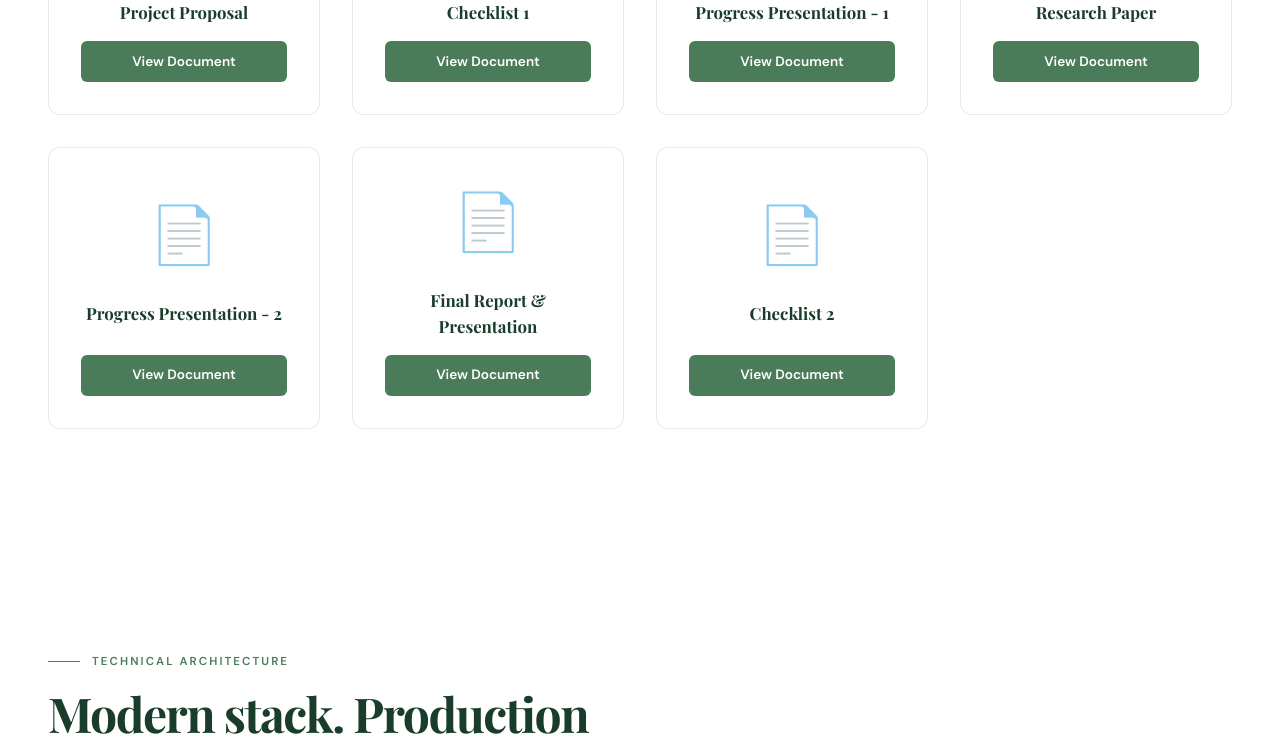
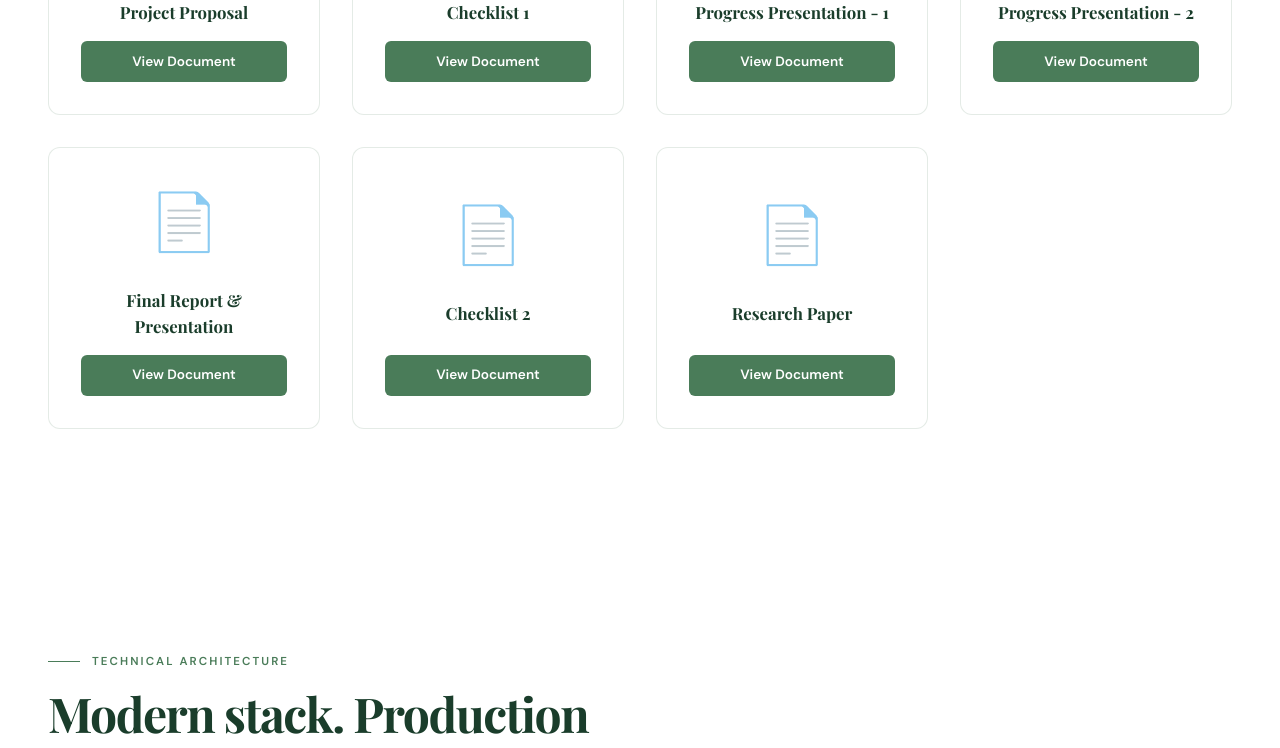
Before and after one commit to malmiwithanage/cinogrow, a Next.js app in the folder my-app/: page / in a window 1280 px wide. Shown: the part 9906-10654 px from the top of the page. Built offline with nearby package versions, Linux system fonts and the light colour scheme; a web font is replaced by a local one.

Commit message:
feat: update document links for improved accessibility and organization

```diff
--- a/my-app/app/page.tsx
+++ b/my-app/app/page.tsx
@@ -81,13 +81,13 @@ export default function Home() {
   ];
 
   const documents = [
-    { title: "Project Proposal", href: "#" },
-    { title: "Checklist 1", href: "https://drive.google.com/drive/folders/1mCAk48nYa5FuWk9TTrsDD0mohRL5en0j?usp=sharing" },
-    { title: "Progress Presentation - 1", href: "https://docs.google.com/presentation/d/1OVgnjAQvKdpIQSpeOWP39mOmEBx68j6U/edit?usp=sharing&ouid=107772606799815702297&rtpof=true&sd=true" },
+    { title: "Project Proposal", href: "https://drive.google.com/drive/folders/1YaZrzMXIkn1NG0HsrT8mIARBVUFQc_ho" },
+    { title: "Checklist 1", href: "https://drive.google.com/drive/folders/1Xue1jWuSXWUXE-h6sDlVjq8pPdNukUIb?usp=sharing" },
+    { title: "Progress Presentation - 1", href: "https://drive.google.com/file/d/1USebwi98WGmgTetNZ5Uppd-d1h0phydd/view?usp=sharing" },
+    { title: "Progress Presentation - 2", href: "https://drive.google.com/file/d/1KxQvXsZhFrd7EY1PC43h1CNPxvM9Knhz/view?usp=sharing" },
+    { title: "Final Report & Presentation", href: "https://drive.google.com/drive/folders/1KltGdBX7EubXECDrSngbb_gvo_p2wJet?usp=sharing" },
+    { title: "Checklist 2", href: "https://drive.google.com/drive/folders/1Yl10rMniYXg_7dY_idzDr5U7t5EFhgYU?usp=sharing" },
     { title: "Research Paper", href: "#" },
-    { title: "Progress Presentation - 2", href: "#" },
-    { title: "Final Report & Presentation", href: "#" },
-    { title: "Checklist 2", href: "#" },
   ];
 
   return (
```
